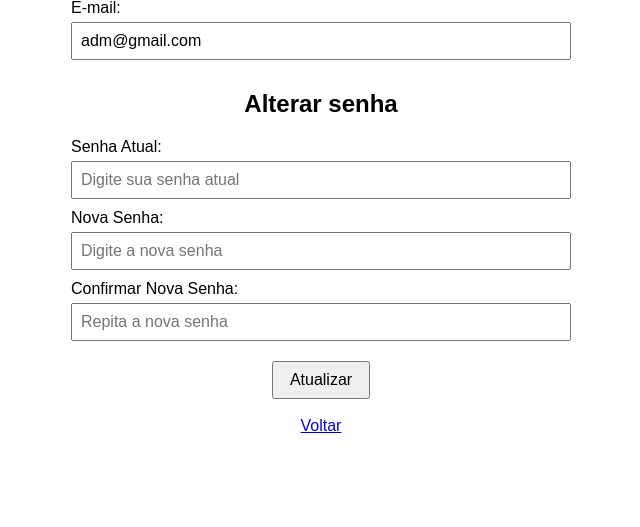
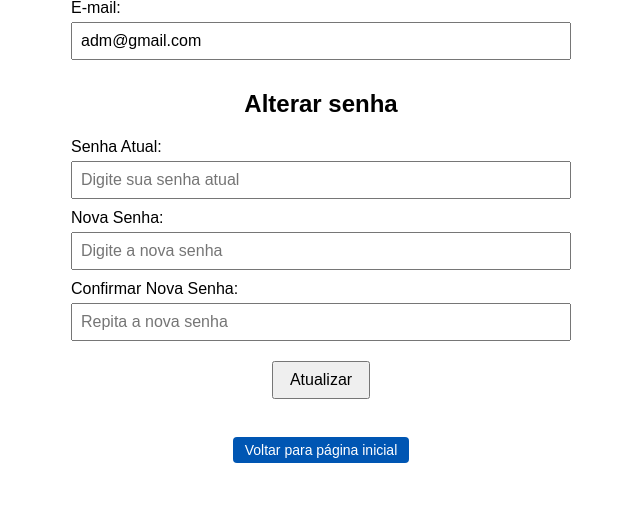
Before and after one commit to lucasgoncalvesmartins/TCC_Lucas_ADS19, a PHP site: template src/View/Perfil.php in a window 1280 px wide. Shown: the part 158-685 px from the top of the page, without its empty margins (319-959 px from the left). Run offline with PHP 8.4, Linux system fonts and the light colour scheme; the template is opened without the code that fills it, so the values that code supplies are empty; a user stored in the database is signed in; data comes from the database, SQL or seed files in the repository; some libraries are stand-ins or nearby versions.

Commit message:
padrozinação dos botões de voltar que faltavam

```diff
--- a/src/Css/perfil.css
+++ b/src/Css/perfil.css
@@ -79,3 +79,28 @@ form button {
         font-size: 0.9rem;
     }
 }
+
+.btn-voltar {
+    display: inline-block;
+    padding: 6px 12px;
+    background-color: #0056b3;
+    color: #ffffff;
+    text-decoration: none;
+    border-radius: 4px;
+    font-size: 14px;
+    font-weight: 500;
+    line-height: 1;
+    width: auto;
+}
+
+.btn-voltar {
+    align-self: center;
+}
+
+.text-center {
+    text-align: center;
+}
+
+.mt-3 {
+    margin-top: 20px;
+}
--- a/src/View/Perfil.php
+++ b/src/View/Perfil.php
@@ -58,18 +58,28 @@ if ($_SERVER['REQUEST_METHOD'] === 'POST') {
 
 <!DOCTYPE html>
 <html lang="pt-br">
+
 <head>
     <meta charset="UTF-8">
     <title>Perfil do Usuário</title>
     <link rel="stylesheet" href="../Css/perfil.css">
     <meta name="viewport" content="width=device-width, initial-scale=1">
     <style>
-        .erro { color: red; }
-        .sucesso { color: green; }
-        form div { margin-bottom: 10px; }
+        .erro {
+            color: red;
+        }
+
+        .sucesso {
+            color: green;
+        }
+
+        form div {
+            margin-bottom: 10px;
+        }
     </style>
     <script src="https://vlibras.gov.br/app/vlibras-plugin.js"></script>
 </head>
+
 <body>
     <?php include 'header.php'; ?>
 
@@ -90,8 +100,7 @@ if ($_SERVER['REQUEST_METHOD'] === 'POST') {
                     name="email"
                     id="email"
                     value="<?= htmlspecialchars($usuario['email']) ?>"
-                    required
-                >
+                    required>
             </div>
 
             <h2>Alterar senha</h2>
@@ -111,9 +120,14 @@ if ($_SERVER['REQUEST_METHOD'] === 'POST') {
             </div>
 
             <button type="submit">Atualizar</button> <br>
-                <a href="Home.php" class="btn btn-link" tabindex="0">Voltar</a>
+            <div class="text-center mt-3">
+                <a href="Home.php" class="btn-voltar" tabindex="0">
+                    Voltar para página inicial
+                </a>
+            </div>
 
         </form>
     </main>
 </body>
+
 </html>
--- a/src/View/UsuarioListar.php
+++ b/src/View/UsuarioListar.php
@@ -80,7 +80,11 @@ $usuarios = $usuarioDAO->listarTodos();
             </tbody>
         </table>
         <br><br>
-                <a href="Home.php" class="btn btn-link" tabindex="0">Voltar para pagina inicial</a>
+               <div class="text-center mt-3">
+                <a href="Home.php" class="btn-voltar" tabindex="0">
+                    Voltar para página inicial
+                </a>
+            </div>
 
     </main>
 
```
Also changed, not shown: src/Css/usuariosListar.css (+25 -0 lines).
